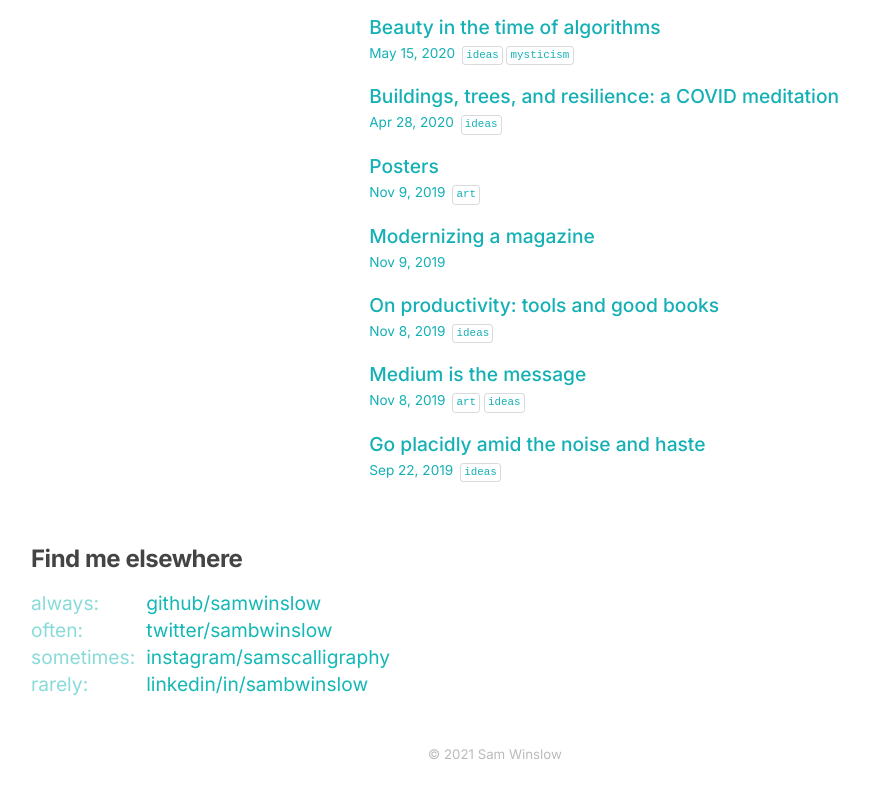
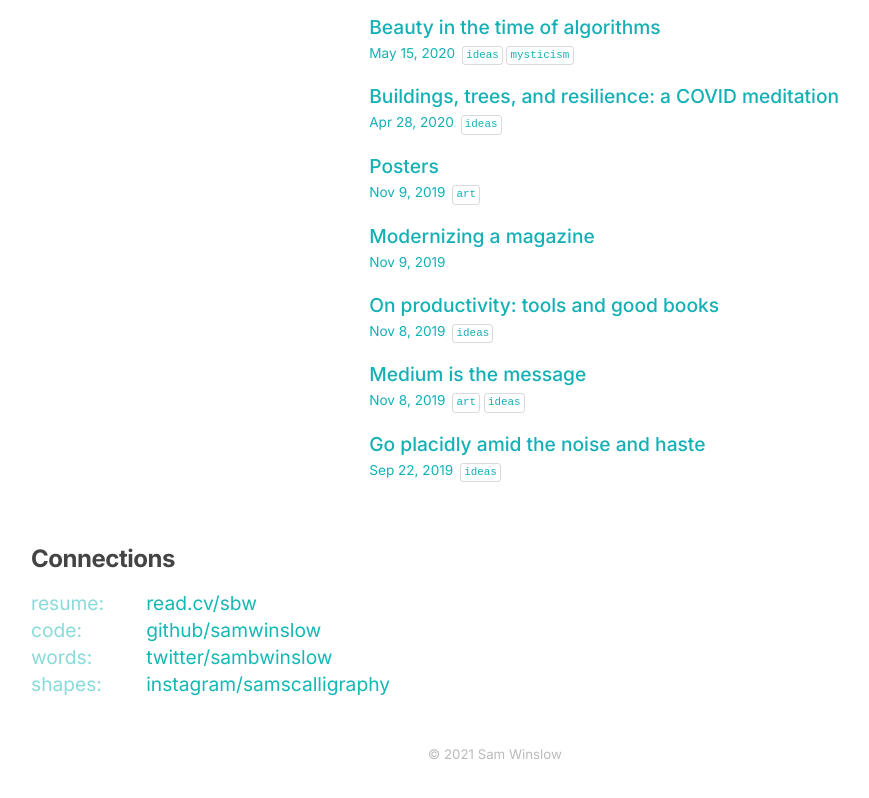
Before and after one commit to samwinslow/sam-nextjs-blog, a Next.js app: page / in a window 1280 px wide. Shown: the part 1080-1878 px from the top of the page, without its empty margins (145-1014 px from the left). Built offline with nearby package versions, Linux system fonts and the light colour scheme.

Commit message:
read.cv link; copy edits

```diff
--- a/lib/social-links.json
+++ b/lib/social-links.json
@@ -1,22 +1,22 @@
 [
+  {
+    "site": "CV",
+    "url": "https://read.cv/sbw",
+    "introText": "resume"
+  },
   {
     "site": "GitHub",
     "url": "https://github.com/samwinslow",
-    "introText": "always"
+    "introText": "code"
   },
   {
     "site": "Twitter",
     "url": "https://twitter.com/sambwinslow",
-    "introText": "often"
+    "introText": "words"
   },
   {
     "site": "Instagram",
     "url": "https://instagram.com/samscalligraphy",
-    "introText": "sometimes"
-  },
-  {
-    "site": "LinkedIn",
-    "url": "https://linkedin.com/in/sambwinslow",
-    "introText": "rarely"
+    "introText": "shapes"
   }
 ]
--- a/pages/index.tsx
+++ b/pages/index.tsx
@@ -34,7 +34,7 @@ const Index = ({
       </p>
     </section>
     <section>
-      <Heading.Lg>Blog</Heading.Lg>
+      <Heading.Lg>Words</Heading.Lg>
       <div className="row">
         <div className="col col-4" style={{ paddingBottom: '0.5rem' }}>
            <img
@@ -83,7 +83,7 @@ const Index = ({
 
     </section>
     <section>
-      <Heading.Lg>Find me elsewhere</Heading.Lg>
+      <Heading.Lg>Connections</Heading.Lg>
       <ColorWrapper>
         <ul className="list">
           { socialLinks.map(({ site, url, introText }) => (
```
